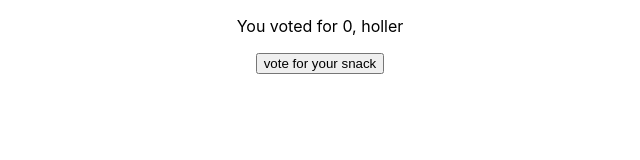
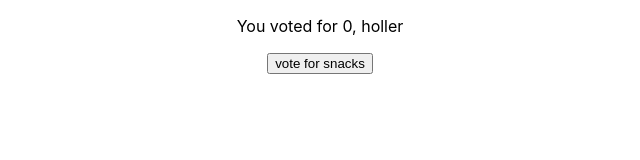
Before and after one commit to chikondiman/app, a React (Create React App) app: page / in a window 1280 px wide. Shown: the top 160 px of the page, without its empty margins (320-960 px from the left). Built offline with nearby package versions, Linux system fonts and the light colour scheme.

Commit message:
Update Component.js

```diff
--- a/src/Component.js
+++ b/src/Component.js
@@ -8,7 +8,7 @@ function Component() {
      <div>
         <p>You voted for {snack1}, holler</p>
        <button onClick={() => setCount1(snack1 + 1)}>
-        vote for your snack
+        vote for snacks
         </button>
       </div>
    );
```
